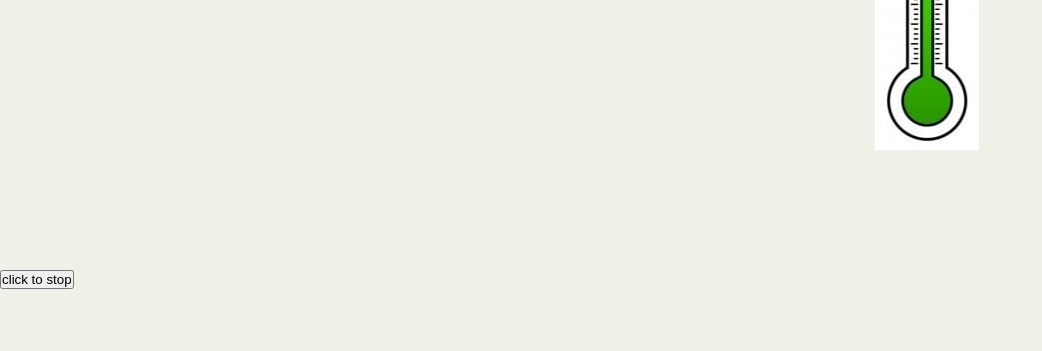
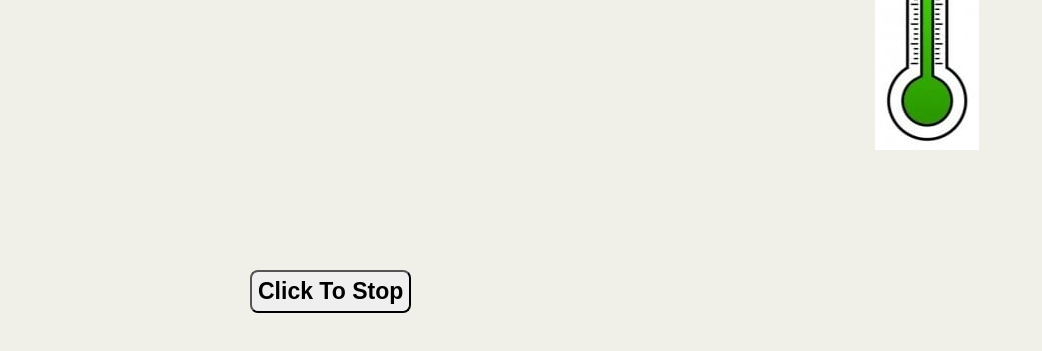
Before and after one commit to Vilensaurabh7/Thermometer-By-Using-J.S, a plain HTML site: page index.html in a window 1280 px wide. Shown: the part 231-582 px from the top of the page, without its empty margins (0-1042 px from the left). Drawn offline with Linux system fonts and the light colour scheme.

Commit message:
Update style-thermometer.css

```diff
--- a/style-thermometer.css
+++ b/style-thermometer.css
@@ -17,7 +17,20 @@ html{
 }
 #thermo{
     padding-left: 9rem;
-
+}
+#btn:hover{
+    color: rgb(183, 0, 255);
+    background-color: rgb(187, 250, 229);
+}
+button{
+    align-items: center;
+    font-size: 2.3rem;
+    text-transform: capitalize;
+    padding: .6rem;
+    margin-left: 25rem;
+    border-radius: .8rem;
+    font-weight: bolder ;
+    cursor: pointer;
 }
 @media (max-width:998px){
     html{
```
